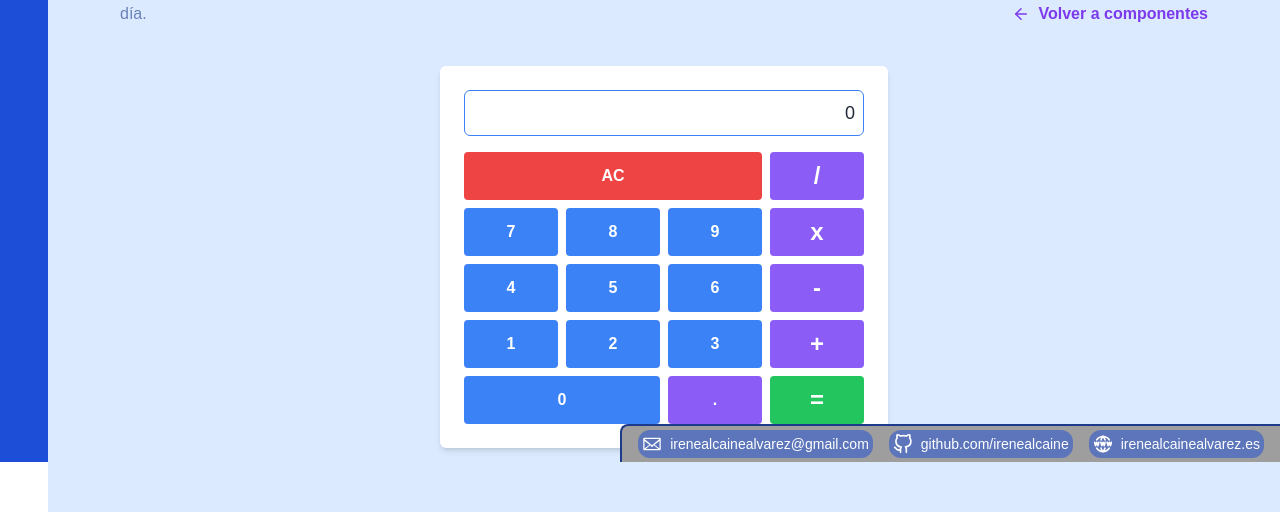
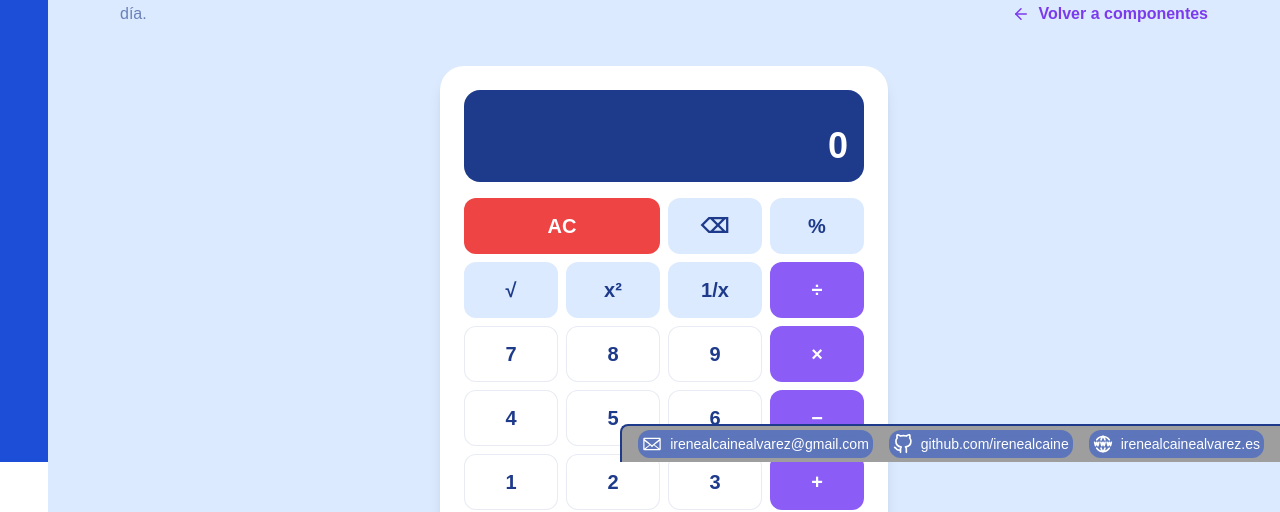
Before and after one commit to irenealcaine/el-rincon-de-no-pensar, a React (Create React App) app: page /components/calculator in a window 1280 px wide. Shown: the part 338-850 px from the top of the page. Built offline with nearby package versions, Linux system fonts and the light colour scheme; grey boxes are pictures that could not be loaded.

Commit message:
better calculator

```diff
--- a/src/Components/Calculator.jsx
+++ b/src/Components/Calculator.jsx
@@ -1,26 +1,89 @@
-import React, { useState } from "react";
-import Button from "./Button";
+import React, { useState, useEffect } from "react";
+
+const formatNumber = (num) => {
+  if (typeof num === "number" && !Number.isFinite(num)) return "Error";
+  return String(Math.round(num * 1e10) / 1e10);
+};
+
+const Key = ({ label, onClick, type = "digit", className = "" }) => {
+  const styles = {
+    digit: "bg-white text-blue-900 border border-blue-900/10 hover:bg-blue-50",
+    operator: "bg-violet-500 text-white hover:bg-violet-600",
+    function: "bg-blue-100 text-blue-900 hover:bg-blue-200",
+    danger: "bg-red-500 text-white hover:bg-red-600",
+    equals: "bg-emerald-500 text-white hover:bg-emerald-600",
+  };
+
+  return (
+    <button
+      onClick={onClick}
+      className={`h-14 rounded-xl font-bold text-xl transition-all duration-150 active:scale-95 active:brightness-95 ${styles[type]} ${className}`}
+    >
+      {label}
+    </button>
+  );
+};
 
 const Calculator = () => {
   const [displayValue, setDisplayValue] = useState("0");
   const [firstOperand, setFirstOperand] = useState(null);
   const [operator, setOperator] = useState(null);
   const [waitingForSecondOperand, setWaitingForSecondOperand] = useState(false);
+  const [expression, setExpression] = useState("");
 
   const inputDigit = (digit) => {
     if (waitingForSecondOperand) {
+      setExpression("");
       setDisplayValue(String(digit));
       setWaitingForSecondOperand(false);
     } else {
-      setDisplayValue(displayValue === "0" ? String(digit) : displayValue + digit);
+      setDisplayValue(
+        displayValue === "0" ? String(digit) : displayValue + digit
+      );
     }
   };
 
   const inputDecimal = () => {
-    if (!displayValue.includes(".")) {
+    if (waitingForSecondOperand) {
+      setExpression("");
+      setDisplayValue("0.");
+      setWaitingForSecondOperand(false);
+    } else if (!displayValue.includes(".")) {
       setDisplayValue(displayValue + ".");
-      setWaitingForSecondOperand(false);
     }
+  };
+
+  const backspace = () => {
+    if (waitingForSecondOperand) return;
+    setDisplayValue(
+      displayValue.length > 1 ? displayValue.slice(0, -1) : "0"
+    );
+  };
+
+  const toggleSign = () => {
+    setDisplayValue(formatNumber(parseFloat(displayValue) * -1));
+  };
+
+  const percent = () => {
+    setDisplayValue(formatNumber(parseFloat(displayValue) / 100));
+  };
+
+  const sqrt = () => {
+    const value = parseFloat(displayValue);
+    setDisplayValue(value < 0 ? "Error" : formatNumber(Math.sqrt(value)));
+    setWaitingForSecondOperand(true);
+  };
+
+  const square = () => {
+    const value = parseFloat(displayValue);
+    setDisplayValue(formatNumber(value * value));
+    setWaitingForSecondOperand(true);
+  };
+
+  const inverse = () => {
+    const value = parseFloat(displayValue);
+    setDisplayValue(value === 0 ? "Error" : formatNumber(1 / value));
+    setWaitingForSecondOperand(true);
   };
 
   const clearDisplay = () => {
@@ -28,6 +91,22 @@ const Calculator = () => {
     setFirstOperand(null);
     setOperator(null);
     setWaitingForSecondOperand(false);
+    setExpression("");
+  };
+
+  const calculate = (a, b, op) => {
+    switch (op) {
+      case "+":
+        return a + b;
+      case "-":
+        return a - b;
+      case "*":
+        return a * b;
+      case "/":
+        return b === 0 ? Infinity : a / b;
+      default:
+        return b;
+    }
   };
 
   const performOperation = (nextOperator) => {
@@ -37,27 +116,15 @@ const Calculator = () => {
       setFirstOperand(inputValue);
     } else if (operator) {
       const result = calculate(firstOperand, inputValue, operator);
-
-      setDisplayValue(String(result));
+      setDisplayValue(formatNumber(result));
       setFirstOperand(result);
     }
 
     setWaitingForSecondOperand(true);
     setOperator(nextOperator);
-  };
-
-  const calculate = (firstOperand, secondOperand, operator) => {
-    if (operator === "+") {
-      return firstOperand + secondOperand;
-    } else if (operator === "-") {
-      return firstOperand - secondOperand;
-    } else if (operator === "*") {
-      return firstOperand * secondOperand;
-    } else if (operator === "/") {
-      return firstOperand / secondOperand;
-    }
-
-    return secondOperand;
+    setExpression(
+      `${formatNumber(firstOperand ?? inputValue)} ${nextOperator}`
+    );
   };
 
   const handleEquals = () => {
@@ -65,59 +132,110 @@ const Calculator = () => {
 
     if (operator && !waitingForSecondOperand) {
       const result = calculate(firstOperand, inputValue, operator);
-
-      setDisplayValue(String(result));
-      setFirstOperand(result);
+      setExpression(
+        `${formatNumber(firstOperand)} ${operator} ${formatNumber(
+          inputValue
+        )} =`
+      );
+      setDisplayValue(formatNumber(result));
+      setFirstOperand(null);
       setOperator(null);
       setWaitingForSecondOperand(true);
     }
   };
 
-  const firstRow = [7, 8, 9]
-  const secondRow = [4, 5, 6]
-  const thirdRow = [1, 2, 3]
+  useEffect(() => {
+    const onKeyDown = (e) => {
+      if (e.key >= "0" && e.key <= "9") {
+        inputDigit(parseInt(e.key, 10));
+      } else if (e.key === ".") {
+        inputDecimal();
+      } else if (e.key === "+") {
+        performOperation("+");
+      } else if (e.key === "-") {
+        performOperation("-");
+      } else if (e.key === "*") {
+        performOperation("*");
+      } else if (e.key === "/") {
+        e.preventDefault();
+        performOperation("/");
+      } else if (e.key === "Enter" || e.key === "=") {
+        e.preventDefault();
+        handleEquals();
+      } else if (e.key === "Backspace") {
+        backspace();
+      } else if (e.key === "Escape") {
+        clearDisplay();
+      } else if (e.key === "%") {
+        percent();
+      }
+    };
+
+    window.addEventListener("keydown", onKeyDown);
+    return () => window.removeEventListener("keydown", onKeyDown);
+  });
 
   return (
-    <div className="max-w-md w-11/12 mx-auto my-8 bg-white p-6 rounded-md shadow-md">
-      <div className="mb-4">
-        <input
-          type="text"
-          className="w-full p-2 text-right text-gray-800 text-lg border border-blue-500 rounded-md"
-          value={displayValue}
-          readOnly
+    <div className="max-w-md w-11/12 mx-auto my-8 bg-white p-6 rounded-3xl shadow-lg">
+      <div className="mb-4 bg-blue-900 rounded-2xl p-4 text-right">
+        <p className="text-blue-200/70 text-sm min-h-[1.25rem] font-mono truncate">
+          {expression}
+        </p>
+        <p
+          className={`font-oswald font-bold text-white tabular-nums truncate ${
+            displayValue.length > 9 ? "text-3xl" : "text-4xl"
+          }`}
+        >
+          {displayValue}
+        </p>
+      </div>
+
+      <div className="grid grid-cols-4 gap-2">
+        <Key
+          type="danger"
+          className="col-span-2"
+          label="AC"
+          onClick={clearDisplay}
         />
-      </div>
-      <div className="grid grid-cols-4 gap-2">
+        <Key type="function" label="⌫" onClick={backspace} />
+        <Key type="function" label="%" onClick={percent} />
 
-        <Button type={"red"} className={"col-span-3"} value={"AC"} onClickValue={clearDisplay} />
+        <Key type="function" label="√" onClick={sqrt} />
+        <Key type="function" label="x²" onClick={square} />
+        <Key type="function" label="1/x" onClick={inverse} />
+        <Key
+          type="operator"
+          label="÷"
+          onClick={() => performOperation("/")}
+        />
 
-        <Button type={"violet"} className={"text-2xl !px-2"} value={"/"} onClickValue={() => performOperation("/")} />
+        {[7, 8, 9].map((number) => (
+          <Key key={number} label={number} onClick={() => inputDigit(number)} />
+        ))}
+        <Key
+          type="operator"
+          label="×"
+          onClick={() => performOperation("*")}
+        />
 
-        {firstRow.map((number, index) => (
-          <Button key={index} className={"!px-2"} value={number} onClickValue={() => { inputDigit(number) }} />
+        {[4, 5, 6].map((number) => (
+          <Key key={number} label={number} onClick={() => inputDigit(number)} />
         ))}
+        <Key
+          type="operator"
+          label="−"
+          onClick={() => performOperation("-")}
+        />
 
+        {[1, 2, 3].map((number) => (
+          <Key key={number} label={number} onClick={() => inputDigit(number)} />
+        ))}
+        <Key type="operator" label="+" onClick={() => performOperation("+")} />
 
-        <Button type={"violet"} className={"text-2xl !px-2"} value={"x"} onClickValue={() => performOperation("*")} />
-
-        {secondRow.map((number, index) => (
-          <Button key={index} className={"!px-2"} value={number} onClickValue={() => { inputDigit(number) }} />
-        ))}
-
-        <Button type={"violet"} className={"text-2xl !px-2"} value={"-"} onClickValue={() => performOperation("-")} />
-
-        {thirdRow.map((number, index) => (
-          <Button key={index} className={"!px-2"} value={number} onClickValue={() => { inputDigit(number) }} />
-        ))}
-
-        <Button type={"violet"} className={"text-2xl !px-2"} value={"+"} onClickValue={() => performOperation("+")} />
-
-        <Button className={"col-span-2"} value={0} onClickValue={() => { inputDigit(0) }} />
-
-        <Button type={"violet"} className={"!px-2"} value={"."} onClickValue={inputDecimal} />
-
-        <Button type={"green"} className={"text-2xl !px-2"} value={"="} onClickValue={handleEquals} />
-
+        <Key type="function" label="±" onClick={toggleSign} />
+        <Key label="0" onClick={() => inputDigit(0)} />
+        <Key label="." onClick={inputDecimal} />
+        <Key type="equals" label="=" onClick={handleEquals} />
       </div>
     </div>
   );
```
